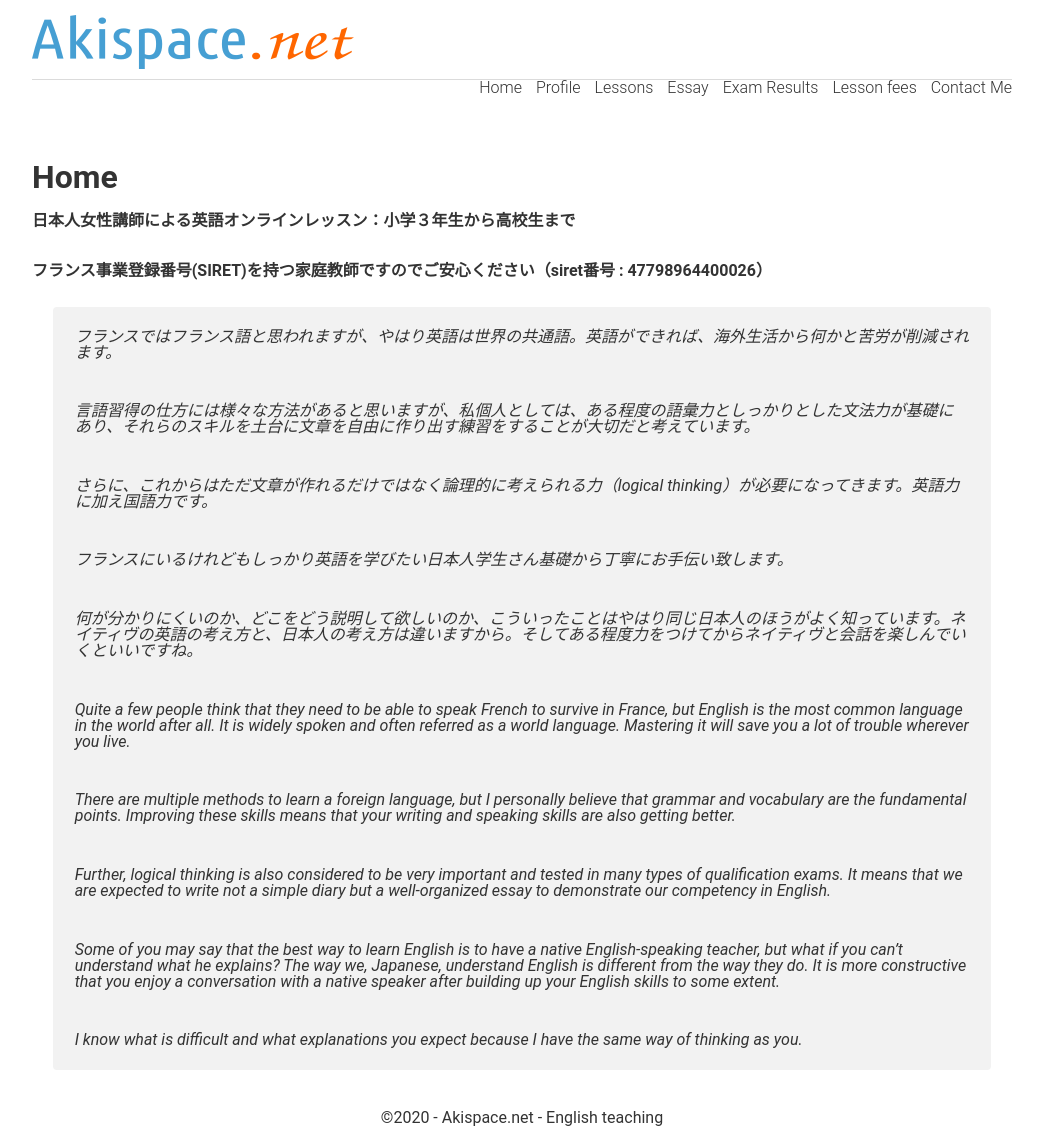
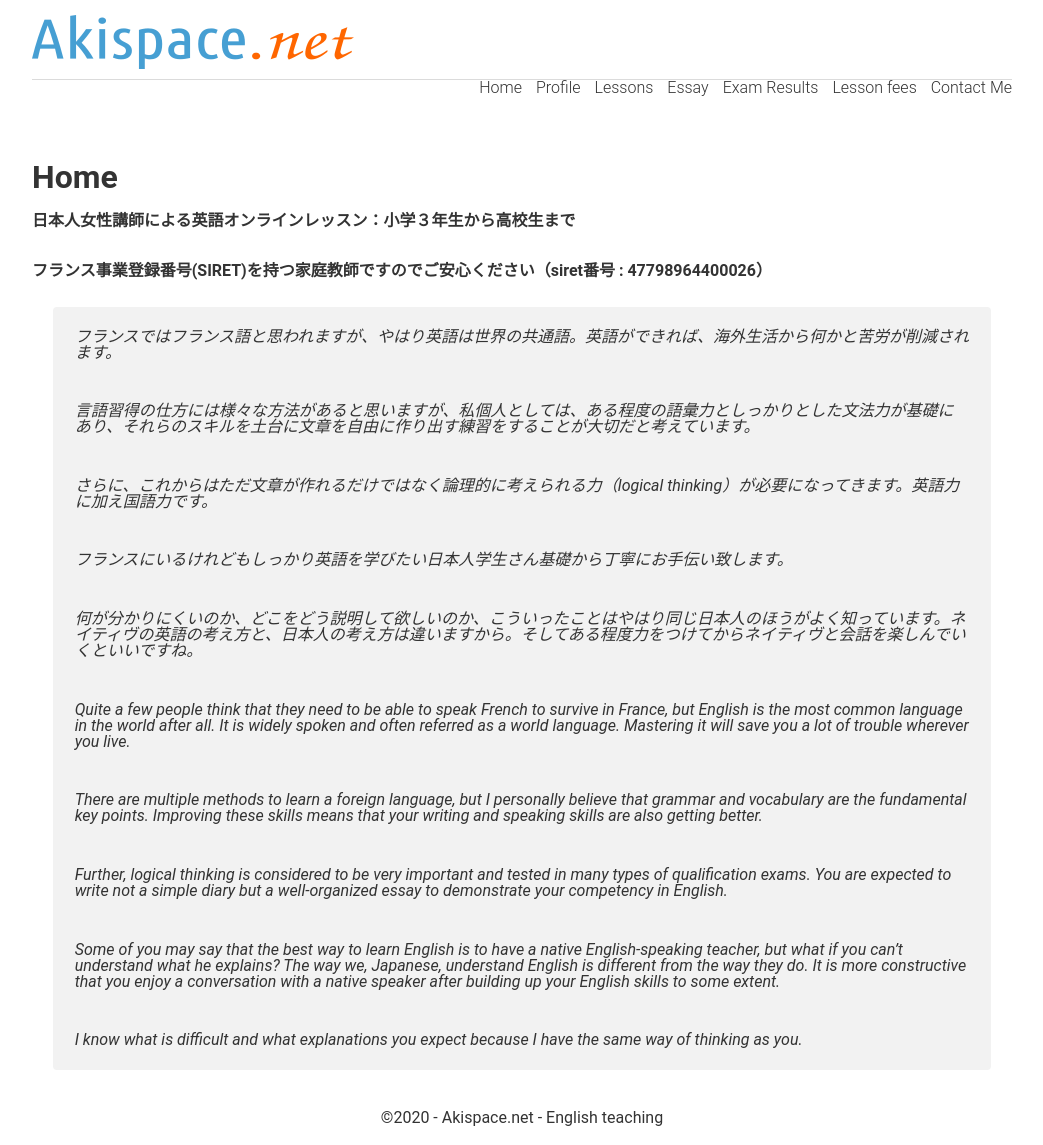
Before and after one commit to phocean/akispace, a Jekyll site: the page built from index.md, in a window 1280 px wide. Shown: the whole page, without its empty margins (118-1161 px from the left). Built offline with Jekyll 4.4.1, drawn with Linux system fonts in a browser that asks for light colours.

Commit message:
Update index.md

```diff
--- a/index.md
+++ b/index.md
@@ -24,9 +24,9 @@ description: フランス、パリ/ブローニュで探す英語家庭教師。
 >
 > Quite a few people think that they need to be able to speak French to survive in France, but English is the most common language in the world after all. It is widely spoken and often referred as a world language. Mastering it will save you a lot of trouble wherever you live.
 >
-> There are multiple methods to learn a foreign language, but I personally believe that grammar and vocabulary are the fundamental points. Improving these skills means that your writing and speaking skills are also getting better.
+> There are multiple methods to learn a foreign language, but I personally believe that grammar and vocabulary are the fundamental key points. Improving these skills means that your writing and speaking skills are also getting better.
 >
-> Further, logical thinking is also considered to be very important and tested in many types of qualification exams. It means that we are expected to write not a simple diary but a well-organized essay to demonstrate our competency in English.
+> Further, logical thinking is considered to be very important and tested in many types of qualification exams. You are expected to write not a simple diary but a well-organized essay to demonstrate your competency in English.
 >
 > Some of you may say that the best way to learn English is to have a native English-speaking teacher, but what if you can’t understand what he explains? The way we, Japanese, understand English is different from the way they do. It is more constructive that you enjoy a conversation with a native speaker after building up your English skills to some extent.
 >
```
